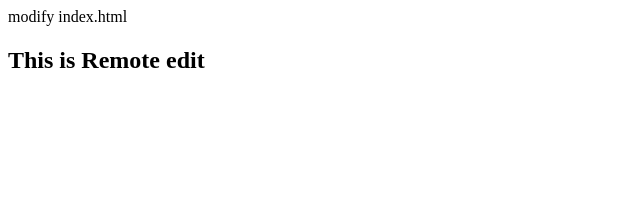
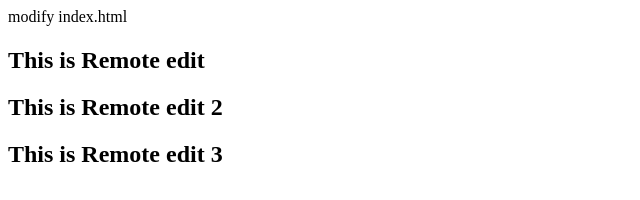
Before and after one commit to msa4012/SshRemoteRepo, a plain HTML site: page index.html in a window 1280 px wide. Shown: the whole page, without its empty margins (0-640 px from the left). Drawn offline with Linux system fonts and the light colour scheme.

Commit message:
Adding more Remote edits
More H1 tags added

```diff
--- a/index.html
+++ b/index.html
@@ -9,5 +9,7 @@ modify index.html
 	</h1>
 
 	<h2> This is Remote edit </<h2>
+		<h2> This is Remote edit 2</<h2>
+			<h2> This is Remote edit 3</<h2>
 
 </html>
```
